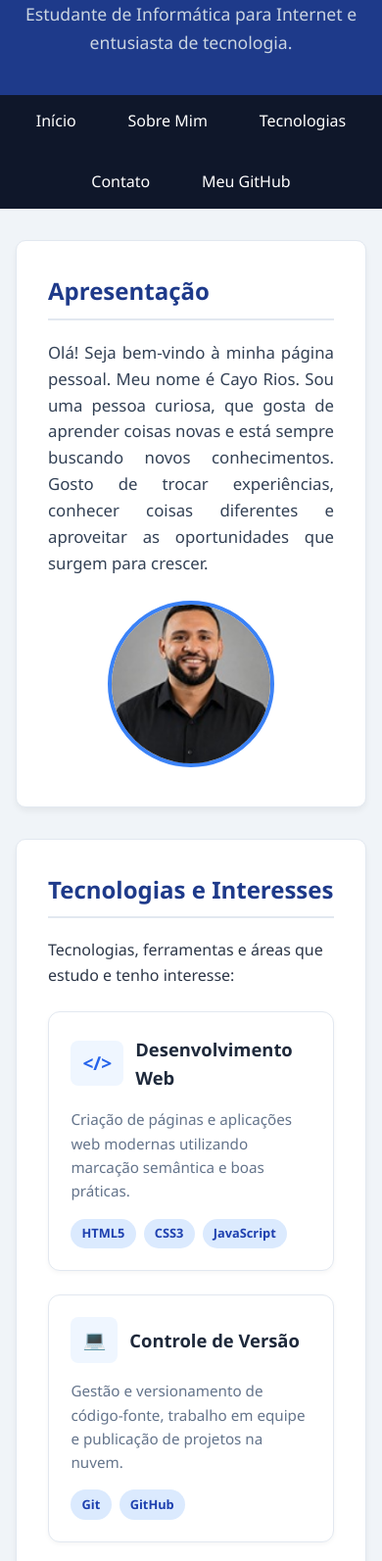
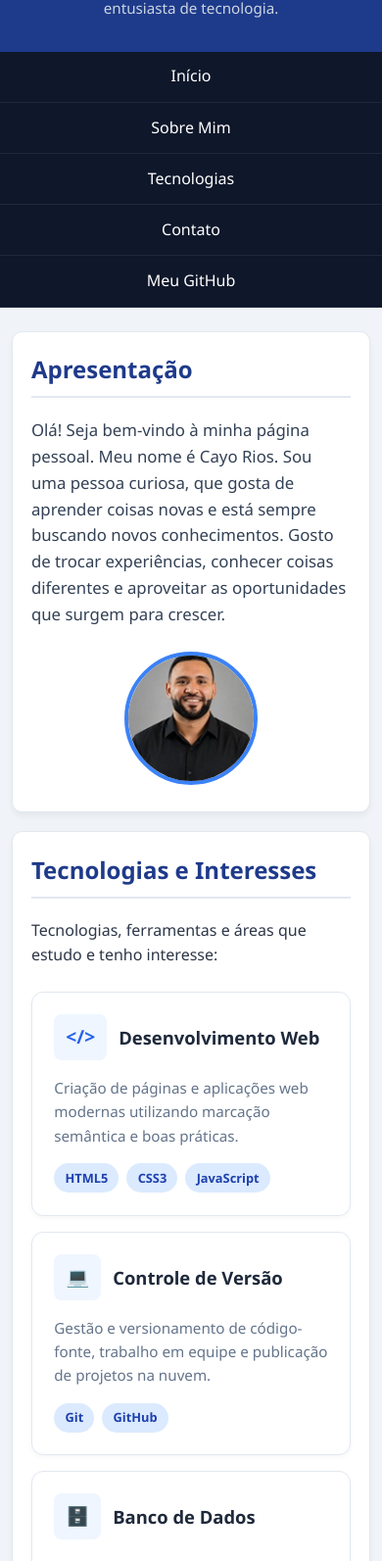
Before and after one commit to techpazrios/programacao-web-I, a plain HTML site: page index.html in a window 390 px wide. Shown: the part 109-1702 px from the top of the page at 98% size. Drawn offline with Linux system fonts and the light colour scheme.

Commit message:
Add files via upload
Aplica design responsivo com Media Queries e unidades relativas.

```diff
--- a/style.css
+++ b/style.css
@@ -1,8 +1,14 @@
 /* ============================================================
-   1. CONFIGURAÇÕES BÁSICAS
+   1. CONFIGURAÇÕES BÁSICAS E UNIDADES RELATIVAS
    ============================================================ */
 * {
     box-sizing: border-box;
+}
+
+html {
+    /* Define base relativa (1rem = 16px por padrão) */
+    font-size: 100%;
+    scroll-behavior: smooth;
 }
 
 body {
@@ -14,8 +20,13 @@
     padding: 0;
 }
 
+img {
+    max-width: 100%;
+    height: auto;
+}
+
 /* ============================================================
-   2. ESTRUTURA GERAL COM CSS GRID (Requisito 4)
+   2. ESTRUTURA GERAL COM CSS GRID
    ============================================================ */
 .layout-grid {
     display: grid;
@@ -23,7 +34,6 @@
     min-height: 100vh;
 }
 
-/* O header, nav, main e footer expandem-se pela coluna total */
 header, nav, main, footer {
     grid-column: 1 / -1;
 }
@@ -35,17 +45,18 @@
     background-color: #1e3a8a;
     color: #ffffff;
     text-align: center;
-    padding: 2.5rem 1rem;
+    padding: 2.5rem 5%;
 }
 
 header h1 {
-    font-size: 2.4rem;
+    font-size: 2.2rem;
     margin: 0 0 0.5rem 0;
 }
 
 header p {
     font-size: 1.1rem;
-    margin: 0;
+    margin: 0 auto;
+    max-width: 60ch;
     color: #cbd5e1;
 }
 
@@ -58,7 +69,7 @@
 }
 
 /* ============================================================
-   4. NAVEGAÇÃO COM FLEXBOX
+   4. NAVEGAÇÃO RESPONSIVA (FLEXBOX)
    ============================================================ */
 nav {
     background-color: #0f172a;
@@ -71,14 +82,14 @@
     display: flex;
     justify-content: center;
     flex-wrap: wrap;
-    gap: 0.5rem;
+    gap: 0.25rem;
 }
 
 nav a {
     display: block;
     color: #ffffff;
     text-decoration: none;
-    padding: 0.9rem 1.4rem;
+    padding: 0.9rem 1.2rem;
     font-weight: 500;
     transition: background-color 0.3s ease;
 }
@@ -88,19 +99,18 @@
 }
 
 /* ============================================================
-   5. CONTEÚDO PRINCIPAL
+   5. CONTEÚDO PRINCIPAL E SEÇÕES
    ============================================================ */
 main {
-    max-width: 950px;
+    width: 92%;
+    max-width: 62rem; /* Equivale a ~992px usando unidade relativa */
     margin: 2rem auto;
-    padding: 0 1rem;
-    width: 100%;
 }
 
 .secao-card {
     background-color: #ffffff;
     border: 1px solid #e2e8f0;
-    border-radius: 10px;
+    border-radius: 0.65rem;
     padding: 2rem;
     margin-bottom: 2rem;
     box-shadow: 0 4px 6px rgba(0, 0, 0, 0.05);
@@ -113,8 +123,8 @@
 }
 
 .foto-perfil {
-    width: 170px;
-    height: 170px;
+    width: 10.5rem;
+    height: 10.5rem;
     object-fit: cover;
     border-radius: 50%;
     border: 4px solid #3b82f6;
@@ -131,22 +141,19 @@
 }
 
 /* ============================================================
-   6. GRID LAYOUT PARA OS CARTÕES (Requisito 2)
+   6. GRID LAYOUT RESPONSIVO PARA OS CARTÕES
    ============================================================ */
 .cards-grid {
     display: grid;
-    grid-template-columns: repeat(auto-fit, minmax(260px, 1fr));
-    gap: 1.5rem;
+    grid-template-columns: repeat(auto-fit, minmax(15rem, 1fr));
+    gap: 1.25rem;
     margin-top: 1.5rem;
 }
 
-/* ============================================================
-   7. FLEXBOX DENTRO DOS CARTÕES (Requisito 3)
-   ============================================================ */
 .card {
     background-color: #ffffff;
     border: 1px solid #e2e8f0;
-    border-radius: 12px;
+    border-radius: 0.75rem;
     padding: 1.4rem;
     box-shadow: 0 2px 5px rgba(0, 0, 0, 0.04);
     display: flex;
@@ -173,7 +180,7 @@
     font-weight: bold;
     font-size: 1.2rem;
     padding: 0.5rem 0.75rem;
-    border-radius: 8px;
+    border-radius: 0.5rem;
 }
 
 .card-header h3 {
@@ -189,7 +196,6 @@
     flex-grow: 1;
 }
 
-/* Etiquetas com Flexbox */
 .card-tags {
     display: flex;
     flex-wrap: wrap;
@@ -202,15 +208,15 @@
     font-size: 0.8rem;
     font-weight: 600;
     padding: 0.3rem 0.7rem;
-    border-radius: 20px;
+    border-radius: 1.25rem;
 }
 
 /* ============================================================
-   8. FORMULÁRIO DE CONTATO
+   7. FORMULÁRIO DE CONTATO RESPONSIVO
    ============================================================ */
 fieldset {
     border: 1.5px solid #cbd5e1;
-    border-radius: 8px;
+    border-radius: 0.5rem;
     padding: 1.5rem;
     background-color: #f8fafc;
 }
@@ -235,11 +241,11 @@
 input[type="email"],
 textarea {
     width: 100%;
-    padding: 0.7rem;
+    padding: 0.75rem;
     border: 1px solid #cbd5e1;
-    border-radius: 6px;
+    border-radius: 0.4rem;
     font-family: inherit;
-    font-size: 0.95rem;
+    font-size: 1rem;
 }
 
 input:focus,
@@ -251,15 +257,15 @@
 
 .botoes {
     display: flex;
-    gap: 10px;
+    gap: 0.75rem;
 }
 
 button {
-    padding: 0.7rem 1.5rem;
-    font-size: 0.95rem;
+    padding: 0.75rem 1.5rem;
+    font-size: 1rem;
     font-weight: bold;
     border: none;
-    border-radius: 6px;
+    border-radius: 0.4rem;
     cursor: pointer;
 }
 
@@ -274,13 +280,13 @@
 }
 
 /* ============================================================
-   9. RODAPÉ
+   8. RODAPÉ
    ============================================================ */
 footer {
     background-color: #0f172a;
     color: #94a3b8;
     text-align: center;
-    padding: 2rem 1rem;
+    padding: 2rem 5%;
     margin-top: 3rem;
 }
 
@@ -293,3 +299,89 @@
     text-decoration: none;
     font-weight: bold;
 }
+
+/* ============================================================
+   9. MEDIA QUERIES (ADAPTAÇÃO PARA TABLETS E SMARTPHONES)
+   ============================================================ */
+
+/* Telas de Tablets (até 768px de largura) */
+@media (max-width: 768px) {
+    header {
+        padding: 2rem 4%;
+    }
+
+    header h1 {
+        font-size: 1.9rem;
+    }
+
+    main {
+        width: 94%;
+        margin: 1.5rem auto;
+    }
+
+    .secao-card {
+        padding: 1.5rem;
+    }
+
+    /* Cartões organizam-se em 2 colunas ou 1 coluna conforme espaço */
+    .cards-grid {
+        grid-template-columns: repeat(auto-fit, minmax(13rem, 1fr));
+        gap: 1rem;
+    }
+}
+
+/* Telas de Smartphones (até 480px de largura) */
+@media (max-width: 480px) {
+    header h1 {
+        font-size: 1.6rem;
+    }
+
+    header p {
+        font-size: 0.95rem;
+    }
+
+    /* Menu de navegação vira uma lista vertical no celular */
+    nav ul {
+        flex-direction: column;
+        align-items: stretch;
+        text-align: center;
+        gap: 0;
+    }
+
+    nav a {
+        padding: 0.8rem;
+        border-bottom: 1px solid #1e293b;
+    }
+
+    .secao-card {
+        padding: 1.2rem;
+        margin-bottom: 1.2rem;
+    }
+
+    .destaque {
+        text-align: left; /* Evita espaços grandes entre palavras no celular */
+    }
+
+    .foto-perfil {
+        width: 8.5rem;
+        height: 8.5rem;
+    }
+
+    /* Força 1 único cartão por linha no smartphone */
+    .cards-grid {
+        grid-template-columns: 1fr;
+    }
+
+    fieldset {
+        padding: 1rem;
+    }
+
+    /* Botões ocupam largura total e ficam um abaixo do outro no celular */
+    .botoes {
+        flex-direction: column;
+    }
+
+    button {
+        width: 100%;
+    }
+}
```
Also changed, not shown: img/captura-responsivo.png (added), 1 other file.
